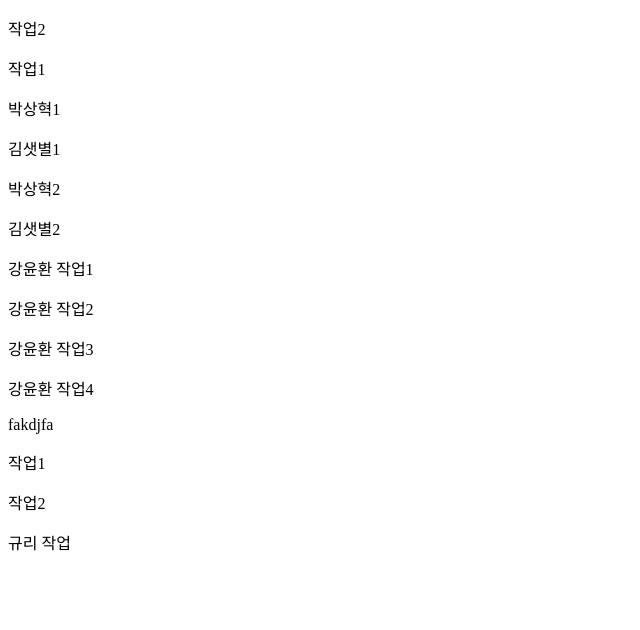
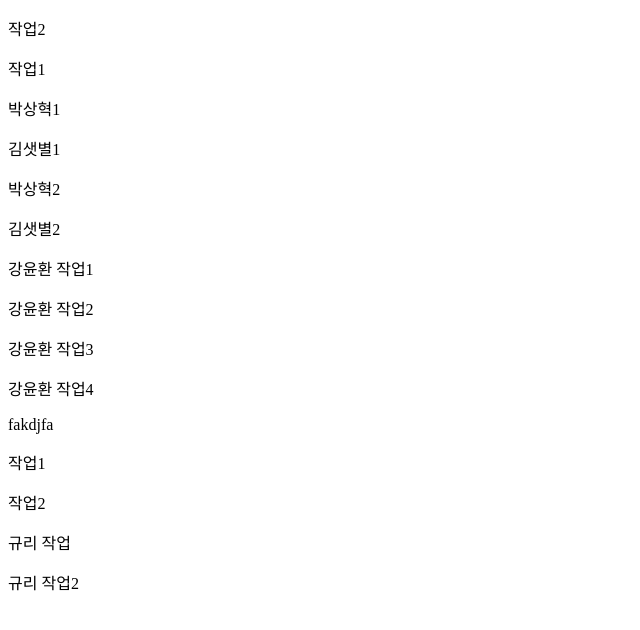
Before and after one commit to ksbyeol93/team_test, a plain HTML site: page index.html in a window 1280 px wide. Shown: the whole page, without its empty margins (0-640 px from the left). Drawn offline with Linux system fonts and the light colour scheme.

Commit message:
rbfl_work2

```diff
--- a/index.html
+++ b/index.html
@@ -25,5 +25,6 @@
   <p>작업2</p>
 
   <p>규리 작업</p>
+  <p>규리 작업2</p>
 </body>
 </html>
```
